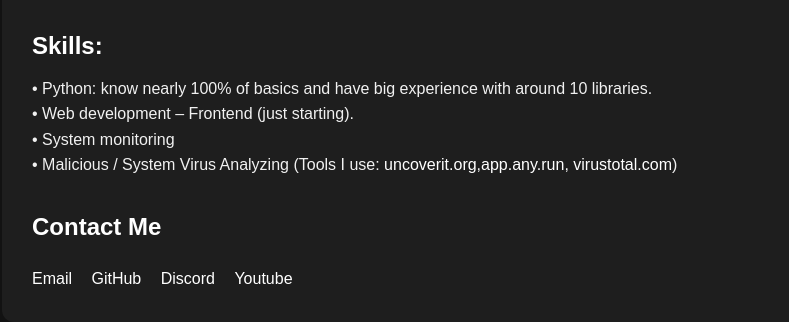
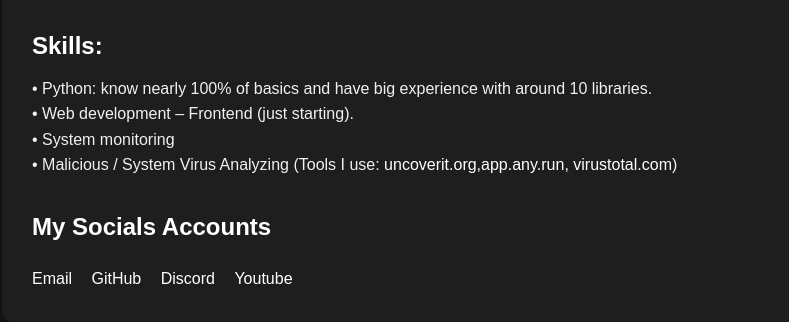
Before and after one commit to asurawhite1/asurawhite, a plain HTML site: page aboutme/index.html in a window 1280 px wide. Shown: the part 198-520 px from the top of the page, without its empty margins (238-1027 px from the left). Drawn offline with Linux system fonts and the light colour scheme.

Commit message:
Update index.html

```diff
--- a/aboutme/index.html
+++ b/aboutme/index.html
@@ -17,7 +17,7 @@
       • System monitoring<br>
       • Malicious / System Virus Analyzing (Tools I use: <a href="https://uncoverit.org">uncoverit.org</a>,<a href="https://app.any.run">app.any.run</a>, <a href="https://virustotal.com">virustotal.com</a>)<br>
     </p>
-    <h2>Contact Me</h2>
+    <h2>My Socials Accounts</h2>
     <div class="socials">
       <a href="mailto:asura@asurawhite.xyz">Email</a>
       <a href="https://github.com/asurawhite1" target="_blank">GitHub</a>
```
